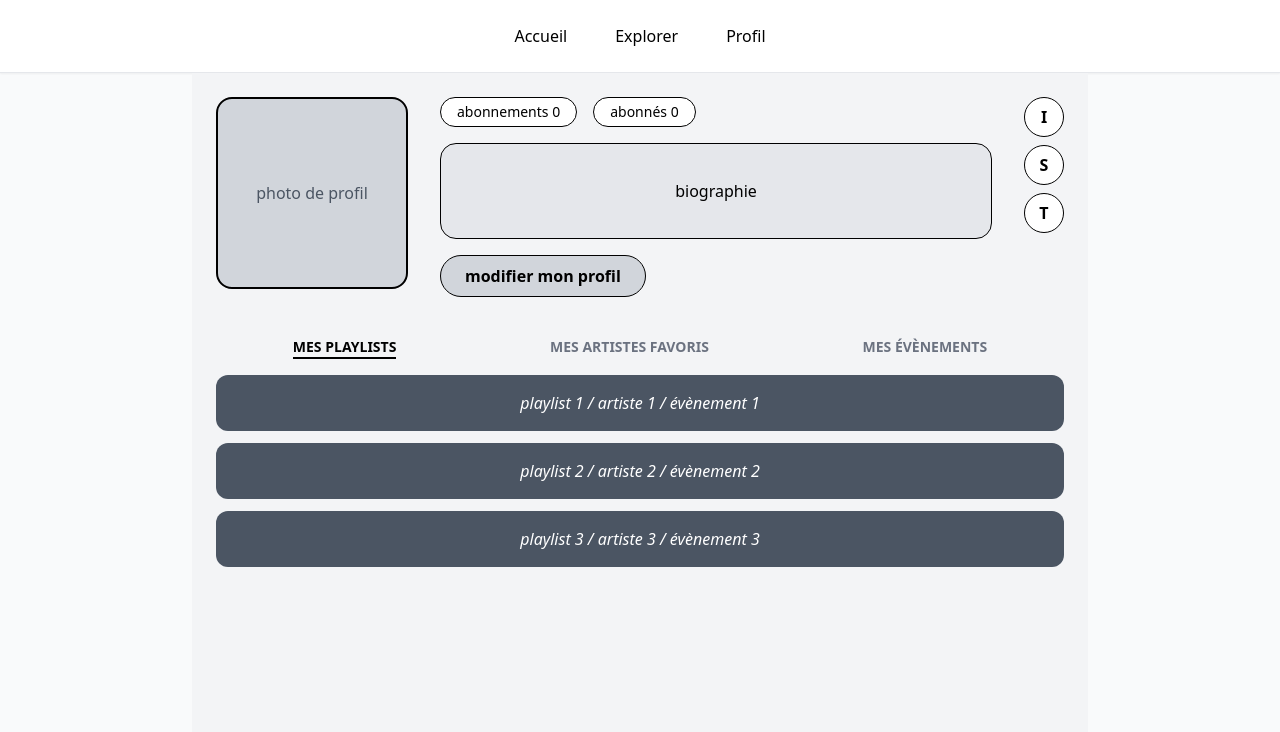
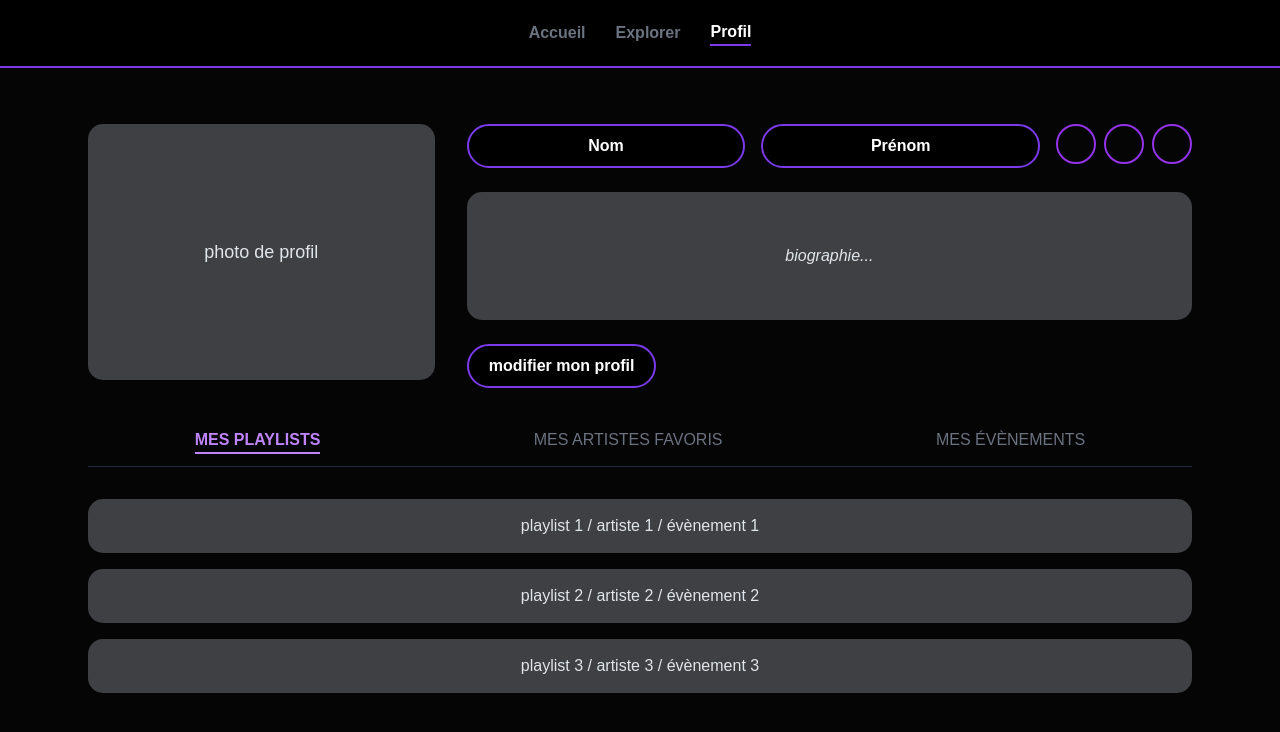
Before and after one commit to allanparis35/projet_gp_tracker, a React (Vite) app: page / in a window 1280 px wide. Both pictures are taken after a click on the button "Profil". Shown: the top 732 px of the page. Built offline with nearby package versions, Linux system fonts and the light colour scheme.

Commit message:
visuel of site

```diff
--- a/App.jsx
+++ b/App.jsx
@@ -1,27 +1,40 @@
 import React, { useState } from 'react';
 import Home from './pages/Home';
 import Profile from './pages/Profile';
-import EventDetail from './pages/EventDetail';
 
 function App() {
-  // On définit quelle page afficher par défaut
   const [currentPage, setCurrentPage] = useState('home');
 
   return (
-    <div className="min-h-screen bg-gray-50">
-      {/* Une barre de navigation simple pour tester */}
-      <nav className="flex justify-center gap-4 p-4 bg-white shadow-sm border-b">
-        <button onClick={() => setCurrentPage('home')} className="px-4 py-2 hover:bg-gray-100 rounded">Accueil</button>
-        <button onClick={() => setCurrentPage('explore')} className="px-4 py-2 hover:bg-gray-100 rounded">Explorer</button>
-        <button onClick={() => setCurrentPage('profile')} className="px-4 py-2 hover:bg-gray-100 rounded">Profil</button>
+    <div className="min-h-screen">
+      <nav className="main-nav">
+        <button onClick={() => setCurrentPage('home')} className={`nav-button ${currentPage === 'home' ? 'active' : ''}`}>Accueil</button>
+        <button onClick={() => setCurrentPage('explore')} className={`nav-button ${currentPage === 'explore' ? 'active' : ''}`}>Explorer</button>
+        <button onClick={() => setCurrentPage('profile')} className={`nav-button ${currentPage === 'profile' ? 'active' : ''}`}>Profil</button>
       </nav>
 
-      {/* Rendu conditionnel selon l'état */}
-      <div className="container mx-auto">
-        {currentPage === 'home' && <Home />}
-        {currentPage === 'explore' && <Explore />}
+      <div className="container mx-auto py-8">
+        {currentPage === 'home' && (
+          <div className="flex flex-col items-center px-6">
+            <div className="bulle-custom text-xl px-12 py-3 mb-16">EVENEMENT</div>
+
+            <div className="w-full mb-12">
+              <div className="bulle-custom mb-6 text-sm">tendances :</div>
+              <div className="grid grid-cols-1 md:grid-cols-4 gap-6">
+                {[1, 2, 3, 4].map(i => <div key={i} className="cadre-gris h-80">exemple</div>)}
+              </div>
+            </div>
+
+            <div className="w-full">
+              <div className="bulle-custom mb-6 text-sm">artistes :</div>
+              <div className="grid grid-cols-1 md:grid-cols-4 gap-6">
+                {[1, 2, 3, 4].map(i => <div key={i} className="cadre-gris h-80">exemple</div>)}
+              </div>
+            </div>
+          </div>
+        )}
+
         {currentPage === 'profile' && <Profile />}
-        {currentPage === 'event' && <EventDetail />}
       </div>
     </div>
   );
--- /dev/null
+++ b/index.css
@@ -0,0 +1,62 @@
+:root {
+  --fond-noir: #050505;
+  --bulle-fond: #000000;
+  --violet-neon: #7c3aed;
+  --gris-cadre: #3e4043; /* Gris clair identique à l'accueil */
+  --texte-noir: #e0e5eb;
+  --texte-blanc: #ffffff;
+}
+
+body, html, #root {
+  background-color: var(--fond-noir) !important;
+  color: var(--texte-blanc) !important;
+  margin: 0;
+  min-height: 100vh;
+  font-family: sans-serif;
+}
+
+/* Navigation */
+.main-nav {
+  display: flex;
+  justify-content: center;
+  gap: 30px;
+  padding: 20px;
+  background-color: #000000;
+  border-bottom: 2px solid var(--violet-neon);
+}
+
+.nav-button {
+  background: none;
+  border: none;
+  color: #6b7280;
+  font-weight: bold;
+  cursor: pointer;
+}
+
+.nav-button.active {
+  color: white;
+  border-bottom: 2px solid var(--violet-neon);
+}
+
+/* Bulles Noires contour Violet */
+.bulle-custom {
+  background-color: var(--bulle-fond) !important;
+  color: white !important;
+  border: 2px solid var(--violet-neon) !important;
+  padding: 8px 20px;
+  border-radius: 50px;
+  display: inline-block;
+  font-weight: bold;
+}
+
+/* LE STYLE GRIS DE L'ACCUEIL */
+.cadre-gris {
+  background-color: var(--gris-cadre) !important;
+  border-radius: 15px;
+  color: var(--texte-noir) !important;
+  display: flex;
+  align-items: center;
+  justify-content: center;
+  padding: 15px;
+  text-align: center;
+}
--- a/main.jsx
+++ b/main.jsx
@@ -1,6 +1,8 @@
+// Dans main.jsx
 import React from 'react'
 import ReactDOM from 'react-dom/client'
 import App from "./App.jsx";
+import './index.css'; // <--- AJOUTE CETTE LIGNE
 
 ReactDOM.createRoot(document.getElementById('root')).render(
   <React.StrictMode>
--- a/pages/Profile.jsx
+++ b/pages/Profile.jsx
@@ -2,54 +2,50 @@ import React from 'react';
 
 const Profile = () => {
   return (
-    <div className="max-w-4xl mx-auto p-6 bg-gray-100 min-h-screen">
-      {/* Header Profil */}
-      <div className="flex gap-8 items-start mb-10">
-        {/* Photo de profil */}
-        <div className="w-48 h-48 bg-gray-300 rounded-2xl border-2 border-black flex items-center justify-center">
-          <span className="text-gray-600">photo de profil</span>
+    <div className="max-w-6xl mx-auto p-6">
+      {/* Haut du profil */}
+      <div className="grid grid-cols-1 md:grid-cols-3 gap-8 mb-10">
+
+        {/* Photo de profil type accueil */}
+        <div className="cadre-gris h-64 w-full text-lg font-medium">
+          photo de profil
         </div>
 
-        {/* Infos et Bio */}
-        <div className="flex-1 space-y-4">
+        {/* Infos et Biographie */}
+        <div className="md:col-span-2 flex flex-col gap-6">
           <div className="flex gap-4">
-            <div className="bg-white px-4 py-1 rounded-full border border-black text-sm">abonnements 0</div>
-            <div className="bg-white px-4 py-1 rounded-full border border-black text-sm">abonnés 0</div>
+            <div className="bulle-custom flex-1 text-center">Nom</div>
+            <div className="bulle-custom flex-1 text-center">Prénom</div>
+            <div className="flex gap-2">
+               {[1, 2, 3].map(i => (
+                 <div key={i} className="w-10 h-10 border-2 border-purple-600 rounded-full"></div>
+               ))}
+            </div>
           </div>
 
-          <div className="bg-gray-200 p-6 rounded-2xl border border-black h-24 flex items-center justify-center">
-            biographie
+          {/* Bloc Biographie type accueil */}
+          <div className="cadre-gris h-32 w-full justify-start items-start text-left italic">
+            biographie...
           </div>
 
-          <button className="bg-gray-300 px-6 py-2 rounded-full border border-black font-semibold">
+          <button className="bulle-custom w-max hover:bg-purple-900 transition-colors">
             modifier mon profil
           </button>
         </div>
-
-        {/* Réseaux (Comptes Pro) */}
-        <div className="flex flex-col gap-2">
-          {['I', 'S', 'T'].map(letter => (
-            <div key={letter} className="w-10 h-10 bg-white border border-black rounded-full flex items-center justify-center font-bold">
-              {letter}
-            </div>
-          ))}
-        </div>
       </div>
 
-      {/* Onglets / Sélections */}
-      <div className="flex justify-around mb-4 text-sm font-bold uppercase">
-        <span className="cursor-pointer border-b-2 border-black">mes playlists</span>
-        <span className="cursor-pointer text-gray-500">mes artistes favoris</span>
-        <span className="cursor-pointer text-gray-500">mes évènements</span>
+      {/* Onglets de navigation bas */}
+      <div className="flex justify-around border-b border-gray-800 mb-8 pb-3">
+        <span className="text-purple-400 font-bold border-b-2 border-purple-400 cursor-pointer">MES PLAYLISTS</span>
+        <span className="text-gray-500 cursor-pointer hover:text-white">MES ARTISTES FAVORIS</span>
+        <span className="text-gray-500 cursor-pointer hover:text-white">MES ÉVÈNEMENTS</span>
       </div>
 
-      {/* Liste des éléments */}
-      <div className="space-y-3">
-        {[1, 2, 3].map((item) => (
-          <div key={item} className="bg-gray-600 text-white p-4 rounded-xl flex justify-center italic">
-            playlist {item} / artiste {item} / évènement {item}
-          </div>
-        ))}
+      {/* Liste des playlists avec le style gris */}
+      <div className="flex flex-col gap-4">
+        <div className="cadre-gris py-4 w-full">playlist 1 / artiste 1 / évènement 1</div>
+        <div className="cadre-gris py-4 w-full">playlist 2 / artiste 2 / évènement 2</div>
+        <div className="cadre-gris py-4 w-full">playlist 3 / artiste 3 / évènement 3</div>
       </div>
     </div>
   );
```
